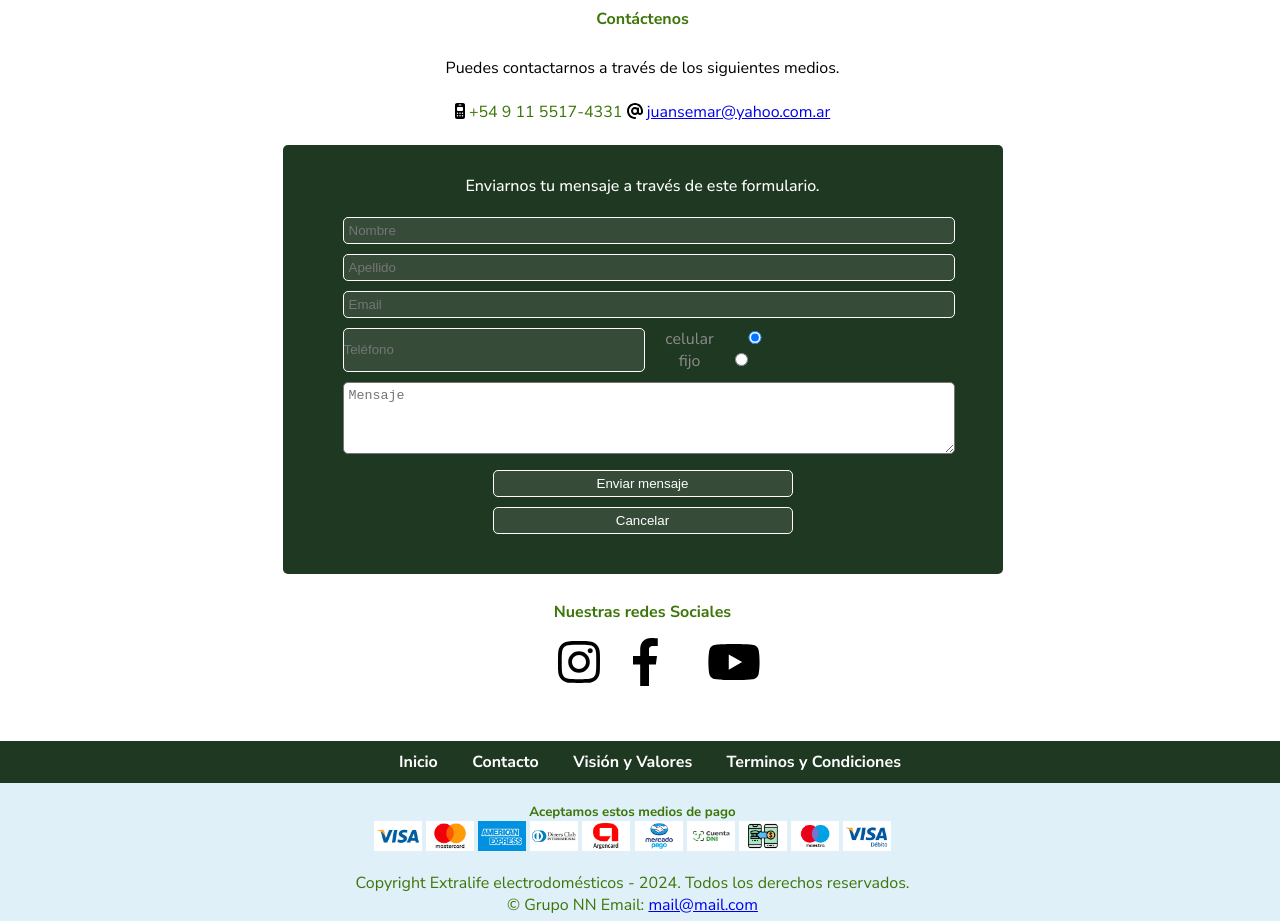
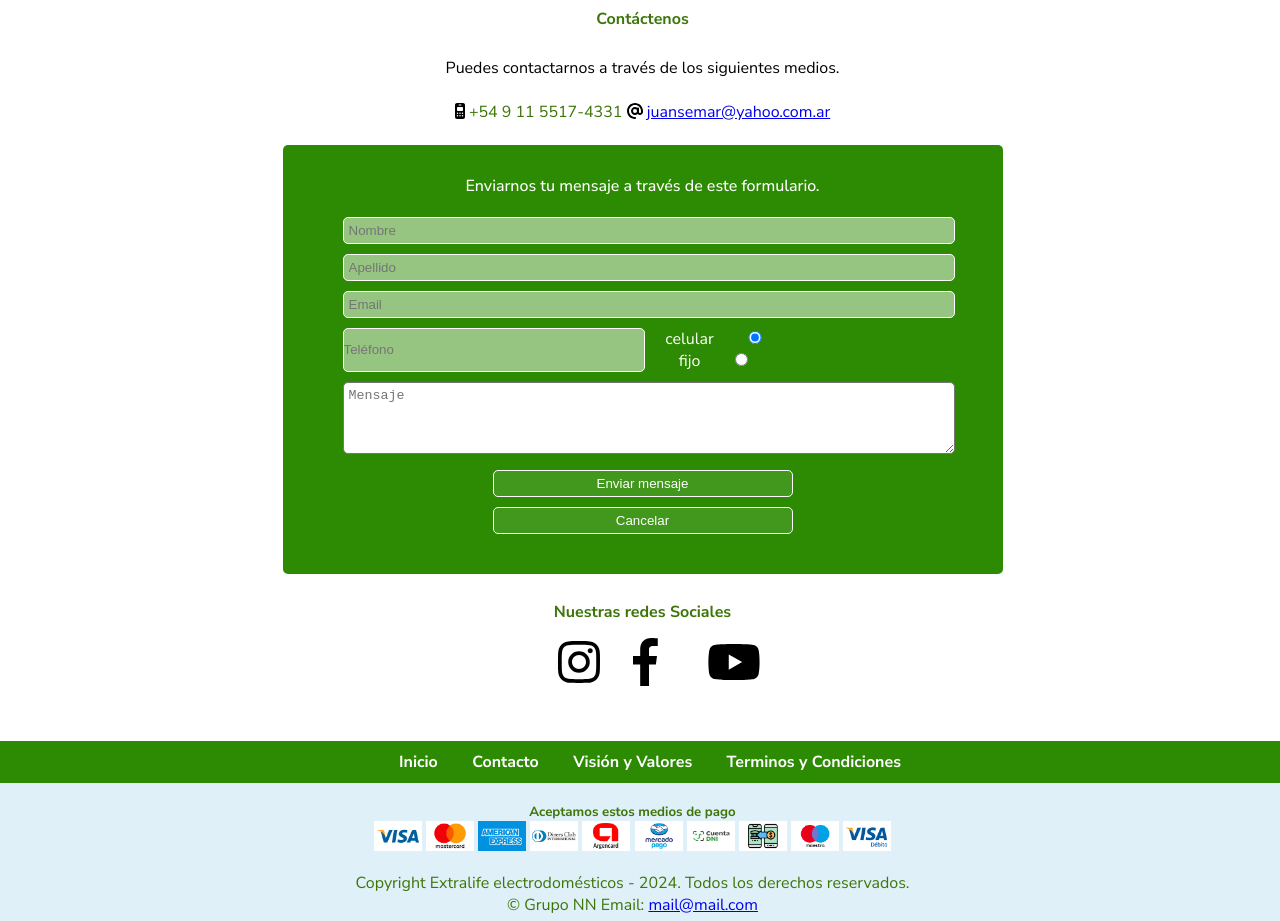
Before and after one commit to JavierJDemos/CacPY-FrontEnd-JJ, a plain HTML site: page index.html in a window 1280 px wide. Shown: the part 1808-2729 px from the top of the page. Drawn offline with Linux system fonts and the light colour scheme.

Commit message:
cambios domingo madrugada
14 a 15 de abril

```diff
--- a/assets/css/estilosJJ.css
+++ b/assets/css/estilosJJ.css
@@ -62,7 +62,7 @@ header #logo {
 
 nav {
     /*background-color: #3d7508;*/
-    background:rgb(31, 56, 34);
+    background:rgb(45,139,3);
     font-weight: 700;
     margin: 20px 0 0 0;
     padding: 10px;
@@ -248,7 +248,8 @@ main iframe {
     margin: auto;
     border-radius: 5px;
     padding: 0px 40px 10px;
-    background:rgb(31, 56, 34);
+    /*background:rgb(31, 56, 34);*/
+    background:rgb(45,139,3);
 }
 
 .form-wrapper span {
@@ -272,13 +273,15 @@ form .form-control {
     margin-top: 10px;
 }
 
+
+
 .form-control input {
     width: 100%;
-    background: rgba(255,255,255,0.1);
+    background: rgba(255,255,255,0.5);
     border: 1px solid white;
     outline: none;
     border-radius: 5px;
-    color: #fff;
+    color: #000;
     padding: 5px;
     margin-top: 10px;
     content: 10px;
@@ -297,17 +300,21 @@ form .form-tel {
 
 .form-tel input {
     width: 50%;
-    background: rgba(255,255,255,0.1);
+    background: rgba(255, 255, 255, 0.5);
     border: 1px solid white;
     outline: none;
     border-radius: 5px;
-    color: #fff;
+    color: #000;
     margin: 0px 20px 0px 0px;
+}
+
+.form-tel::placeholder, .form-control::placeholder {
+    color: #d610c2;
 }
 
 .form-tel label {
     pointer-events: none;
-    color: #8c8c8c;
+    color: #ffffff;
     transition: all 0.1s ease;
 }
 
@@ -381,8 +388,8 @@ footer section {
 }
 
 .footer-nav {
-    /*background-color: #3d7508;*/
-    background:rgb(31, 56, 34);
+    /* background-color: #3d7508;  Color del logo */
+    background:rgb(45,139,3);
     font-weight: 700;
     padding: 10px;
     width: 100%;
--- a/index.html
+++ b/index.html
@@ -9,7 +9,7 @@
     <link rel="preconnect" href="https://fonts.gstatic.com" crossorigin>
     <link href="https://fonts.googleapis.com/css2?family=M+PLUS+Rounded+1c&family=Nunito+Sans:ital,opsz,wght@0,6..12,200..1000;1,6..12,200..1000&display=swap" rel="stylesheet">
     <link rel="stylesheet" href="./assets/css/estilosJJ.css">
-    <link rel="shortcut icon" href="./assets/img/logo.png" type="image/png">
+    <link rel="shortcut icon" href="./assets/img/logo-ST-T.png" type="image/png">
 </head>
 
 <body class="nunito-sans-700">
```
Also changed, not shown: productos.html (+3 -3 lines), terminos.html (+3 -3 lines).
